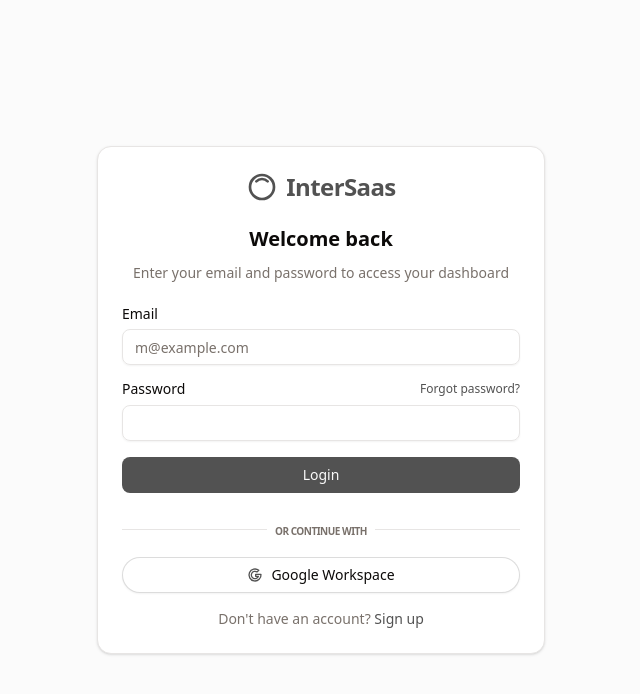
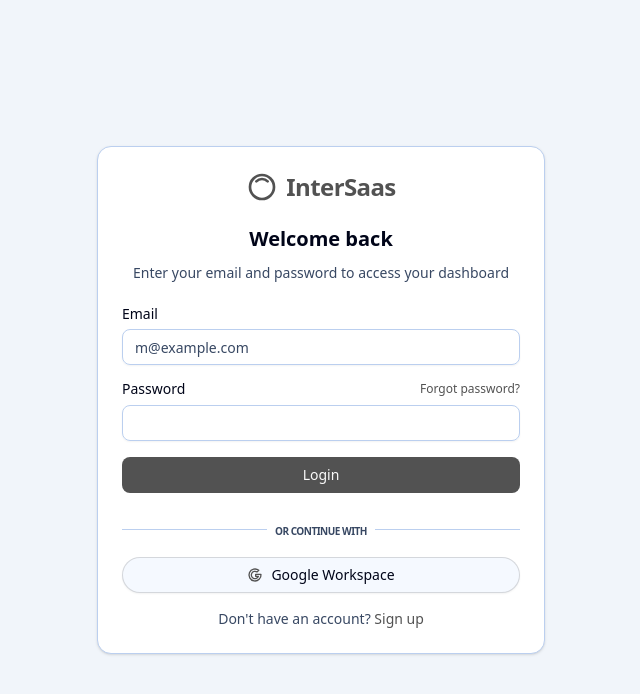
Before and after one commit to Praveen7123/inter-saas, a Next.js app: page /login in a window 1280 px wide. Shown: the top 694 px of the page, without its empty margins (319-959 px from the left). Built offline with nearby package versions, Linux system fonts and the light colour scheme; no server answers.

Commit message:
chore: rebrand to saaspire.co with new color palette

```diff
--- a/app/globals.css
+++ b/app/globals.css
@@ -45,71 +45,71 @@
 
 :root {
   --radius: 0.625rem;
-  --background: oklch(1 0 0);
-  --foreground: oklch(0.147 0.004 49.25);
+  --background: oklch(0.98 0.01 260); /* Very light blue tint for light mode */
+  --foreground: oklch(0.12 0.05 260); /* Deep blue for text in light mode */
   --card: oklch(1 0 0);
-  --card-foreground: oklch(0.147 0.004 49.25);
+  --card-foreground: oklch(0.12 0.05 260);
   --popover: oklch(1 0 0);
-  --popover-foreground: oklch(0.147 0.004 49.25);
-  --primary: oklch(0.216 0.006 56.043);
-  --primary-foreground: oklch(0.985 0.001 106.423);
-  --secondary: oklch(0.97 0.001 106.424);
-  --secondary-foreground: oklch(0.216 0.006 56.043);
-  --muted: oklch(0.97 0.001 106.424);
-  --muted-foreground: oklch(0.553 0.013 58.071);
-  --accent: oklch(0.97 0.001 106.424);
-  --accent-foreground: oklch(0.216 0.006 56.043);
+  --popover-foreground: oklch(0.12 0.05 260);
+  --primary: oklch(0.75 0.2 60); /* Saaspire Amber */
+  --primary-foreground: oklch(0.12 0.05 260); /* Deep blue text on amber */
+  --secondary: oklch(0.5 0.15 250); /* Secondary Blue */
+  --secondary-foreground: oklch(0.98 0.01 260);
+  --muted: oklch(0.92 0.02 260);
+  --muted-foreground: oklch(0.4 0.05 260);
+  --accent: oklch(0.92 0.02 260);
+  --accent-foreground: oklch(0.12 0.05 260);
   --destructive: oklch(0.577 0.245 27.325);
-  --border: oklch(0.923 0.003 48.717);
-  --input: oklch(0.923 0.003 48.717);
-  --ring: oklch(0.709 0.01 56.259);
-  --chart-1: oklch(0.646 0.222 41.116);
-  --chart-2: oklch(0.6 0.118 184.704);
+  --border: oklch(0.85 0.05 260);
+  --input: oklch(0.85 0.05 260);
+  --ring: oklch(0.75 0.2 60);
+  --chart-1: oklch(0.75 0.2 60);
+  --chart-2: oklch(0.5 0.15 250);
   --chart-3: oklch(0.398 0.07 227.392);
   --chart-4: oklch(0.828 0.189 84.429);
   --chart-5: oklch(0.769 0.188 70.08);
-  --sidebar: oklch(0.985 0.001 106.423);
-  --sidebar-foreground: oklch(0.147 0.004 49.25);
-  --sidebar-primary: oklch(0.216 0.006 56.043);
-  --sidebar-primary-foreground: oklch(0.985 0.001 106.423);
-  --sidebar-accent: oklch(0.97 0.001 106.424);
-  --sidebar-accent-foreground: oklch(0.216 0.006 56.043);
-  --sidebar-border: oklch(0.923 0.003 48.717);
-  --sidebar-ring: oklch(0.709 0.01 56.259);
+  --sidebar: oklch(0.98 0.01 260);
+  --sidebar-foreground: oklch(0.12 0.05 260);
+  --sidebar-primary: oklch(0.75 0.2 60);
+  --sidebar-primary-foreground: oklch(0.98 0.01 260);
+  --sidebar-accent: oklch(0.92 0.02 260);
+  --sidebar-accent-foreground: oklch(0.12 0.05 260);
+  --sidebar-border: oklch(0.85 0.05 260);
+  --sidebar-ring: oklch(0.75 0.2 60);
 }
 
 .dark {
-  --background: oklch(0.147 0.004 49.25);
-  --foreground: oklch(0.985 0.001 106.423);
-  --card: oklch(0.216 0.006 56.043);
-  --card-foreground: oklch(0.985 0.001 106.423);
-  --popover: oklch(0.216 0.006 56.043);
-  --popover-foreground: oklch(0.985 0.001 106.423);
-  --primary: oklch(0.923 0.003 48.717);
-  --primary-foreground: oklch(0.216 0.006 56.043);
-  --secondary: oklch(0.268 0.007 34.298);
-  --secondary-foreground: oklch(0.985 0.001 106.423);
-  --muted: oklch(0.268 0.007 34.298);
-  --muted-foreground: oklch(0.709 0.01 56.259);
-  --accent: oklch(0.268 0.007 34.298);
-  --accent-foreground: oklch(0.985 0.001 106.423);
+  --background: oklch(0.1 0.04 260); /* Deep Dark Blue Background as per image */
+  --foreground: oklch(0.98 0.01 260); /* Off-white for readability */
+  --card: oklch(0.12 0.05 260); /* Slightly lighter deep blue */
+  --card-foreground: oklch(0.98 0.01 260);
+  --popover: oklch(0.12 0.05 260);
+  --popover-foreground: oklch(0.98 0.01 260);
+  --primary: oklch(0.75 0.2 60); /* Saaspire Amber */
+  --primary-foreground: oklch(0.1 0.04 260); /* Dark text on amber primary */
+  --secondary: oklch(0.5 0.15 250); /* Brand Secondary Blue */
+  --secondary-foreground: oklch(0.98 0.01 260);
+  --muted: oklch(0.15 0.05 260);
+  --muted-foreground: oklch(0.75 0.05 260);
+  --accent: oklch(0.15 0.05 260);
+  --accent-foreground: oklch(0.98 0.01 260);
   --destructive: oklch(0.704 0.191 22.216);
-  --border: oklch(1 0 0 / 10%);
-  --input: oklch(1 0 0 / 15%);
-  --ring: oklch(0.553 0.013 58.071);
-  --chart-1: oklch(0.488 0.243 264.376);
-  --chart-2: oklch(0.696 0.17 162.48);
+  --border: oklch(0.2 0.05 260);
+  --input: oklch(0.2 0.05 260);
+  --ring: oklch(0.75 0.2 60);
+  --chart-1: oklch(0.75 0.2 60);
+  --chart-2: oklch(0.5 0.15 250);
   --chart-3: oklch(0.769 0.188 70.08);
   --chart-4: oklch(0.627 0.265 303.9);
   --chart-5: oklch(0.645 0.246 16.439);
-  --sidebar: oklch(0.216 0.006 56.043);
-  --sidebar-foreground: oklch(0.985 0.001 106.423);
-  --sidebar-primary: oklch(0.488 0.243 264.376);
-  --sidebar-primary-foreground: oklch(0.985 0.001 106.423);
-  --sidebar-accent: oklch(0.268 0.007 34.298);
-  --sidebar-accent-foreground: oklch(0.985 0.001 106.423);
-  --sidebar-border: oklch(1 0 0 / 10%);
-  --sidebar-ring: oklch(0.553 0.013 58.071);
+  --sidebar: oklch(0.1 0.04 260);
+  --sidebar-foreground: oklch(0.98 0.01 260);
+  --sidebar-primary: oklch(0.75 0.2 60);
+  --sidebar-primary-foreground: oklch(0.1 0.04 260);
+  --sidebar-accent: oklch(0.15 0.05 260);
+  --sidebar-accent-foreground: oklch(0.98 0.01 260);
+  --sidebar-border: oklch(0.2 0.05 260);
+  --sidebar-ring: oklch(0.75 0.2 60);
 }
 
 @layer base {
--- a/app/layout.tsx
+++ b/app/layout.tsx
@@ -11,9 +11,9 @@
 import { AuthProvider } from "@/components/providers/auth-provider";
 
 export const metadata: Metadata = {
-  title: "Orcish Dashboard",
+  title: "saaspire.co",
   description:
-    "A fully responsive analytics dashboard featuring dynamic charts, interactive tables, a collapsible sidebar, and a light/dark mode theme switcher. Built with modern web technologies, it ensures seamless performance across devices, offering an intuitive user interface for data visualization and exploration.",
+    "The Premier Launchpad for B2C Reps Breaking Into SaaS.",
 };
 
 export default function RootLayout({
--- a/components/app-sidebar.tsx
+++ b/components/app-sidebar.tsx
@@ -140,11 +140,15 @@
               asChild
               className="data-[slot=sidebar-menu-button]:!p-1.5"
             >
-              <a href="#">
-                <IconInnerShadowTop className="!size-5" />
-                <span className="text-base font-semibold">
-                  Orcish SDR Platform
-                </span>
+              <a href="#" className="flex items-center gap-2">
+                <div className="flex aspect-square size-8 items-center justify-center rounded-lg bg-primary text-primary-foreground">
+                  <IconInnerShadowTop className="size-5" />
+                </div>
+                <div className="grid flex-1 text-left text-sm leading-tight">
+                  <span className="truncate font-semibold text-lg tracking-tight">
+                    saas<span className="text-amber-500">pire.co</span>
+                  </span>
+                </div>
               </a>
             </SidebarMenuButton>
           </SidebarMenuItem>
```
